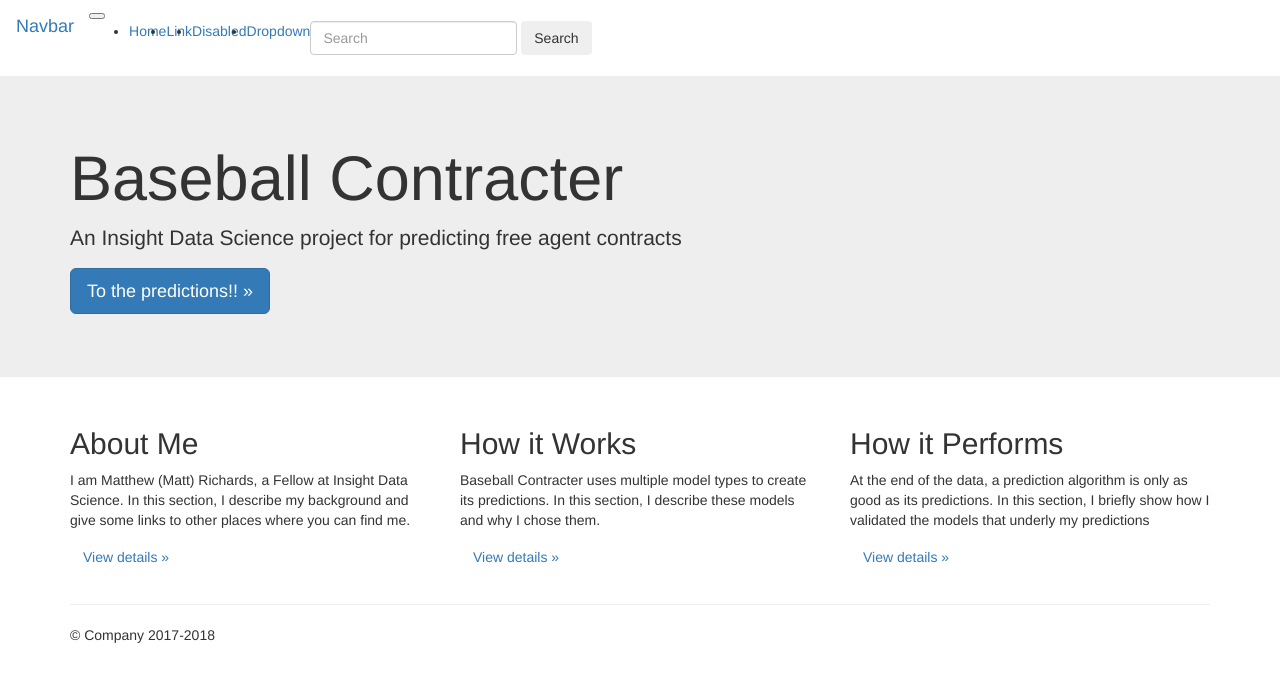
After one commit to marichards/MLB_FA_Predictor, a Flask app: page /jumbo in a window 1280 px wide. The commit adds this page. Shown: the top 682 px of the page. Run offline with Flask 2, Linux system fonts and the light colour scheme; some libraries are stand-ins or nearby versions.

Commit message:
Running app w basic jumbotron

```diff
--- a/mlb_flask_app/templates/input.html
+++ b/mlb_flask_app/templates/input.html
@@ -1,4 +1,3 @@
-
 <!DOCTYPE html>
 <html lang="en">
   <head>
--- /dev/null
+++ b/mlb_flask_app/templates/jumbotron.html
@@ -0,0 +1,104 @@
+<!doctype html>
+<html lang="en">
+  <head>
+    <meta charset="utf-8">
+    <meta name="viewport" content="width=device-width, initial-scale=1, shrink-to-fit=no">
+    <meta name="description" content="">
+    <meta name="author" content="">
+    <link rel="icon" href="../../../../favicon.ico">
+
+    <title>Free Agent Contract Predictor</title>
+
+    <!-- Bootstrap core CSS -->
+    <script src="https://ajax.googleapis.com/ajax/libs/jquery/3.1.0/jquery.min.js"></script>
+    <link rel="stylesheet" href="https://maxcdn.bootstrapcdn.com/bootstrap/3.3.7/css/bootstrap.min.css">
+    <script src="https://maxcdn.bootstrapcdn.com/bootstrap/3.3.7/js/bootstrap.min.js"></script>
+    <!-- Custom styles for this template -->
+    <link href="jumbotron.css" rel="stylesheet">
+  </head>
+
+  <body>
+
+    <nav class="navbar navbar-expand-md navbar-dark fixed-top bg-dark">
+      <a class="navbar-brand" href="#">Navbar</a>
+      <button class="navbar-toggler" type="button" data-toggle="collapse" data-target="#navbarsExampleDefault" aria-controls="navbarsExampleDefault" aria-expanded="false" aria-label="Toggle navigation">
+	<span class="navbar-toggler-icon"></span>
+      </button>
+
+      <div class="collapse navbar-collapse" id="navbarsExampleDefault">
+	<ul class="navbar-nav mr-auto">
+	  <li class="nav-item active">
+	    <a class="nav-link" href="#">Home <span class="sr-only">(current)</span></a>
+	  </li>
+	  <li class="nav-item">
+	    <a class="nav-link" href="#">Link</a>
+	  </li>
+	  <li class="nav-item">
+	    <a class="nav-link disabled" href="#">Disabled</a>
+	  </li>
+	  <li class="nav-item dropdown">
+	    <a class="nav-link dropdown-toggle" href="http://example.com" id="dropdown01" data-toggle="dropdown" aria-haspopup="true" aria-expanded="false">Dropdown</a>
+	    <div class="dropdown-menu" aria-labelledby="dropdown01">
+	      <a class="dropdown-item" href="#">Action</a>
+	      <a class="dropdown-item" href="#">Another action</a>
+	      <a class="dropdown-item" href="#">Something else here</a>
+	    </div>
+	  </li>
+	</ul>
+	<form class="form-inline my-2 my-lg-0">
+	  <input class="form-control mr-sm-2" type="text" placeholder="Search" aria-label="Search">
+	  <button class="btn btn-outline-success my-2 my-sm-0" type="submit">Search</button>
+	</form>
+      </div>
+    </nav>
+
+    <main role="main">
+
+      <!-- Main jumbotron for a primary marketing message or call to action -->
+      <div class="jumbotron">
+	<div class="container">
+	  <h1 class="display-3">Baseball Contracter</h1>
+	  <p>An Insight Data Science project for predicting free agent contracts</p>
+	  <p><a class="btn btn-primary btn-lg" href="#" role="button">To the predictions!! &raquo;</a></p>
+	</div>
+      </div>
+
+      <div class="container">
+	<!-- Example row of columns -->
+	<div class="row">
+	  <div class="col-md-4">
+	    <h2>About Me</h2>
+	    <p>I am Matthew (Matt) Richards, a Fellow at Insight Data Science. In this section, I describe my background and give some links to other places where you can find me.</p>
+	    <p><a class="btn btn-secondary" href="#" role="button">View details &raquo;</a></p>
+	  </div>
+	  <div class="col-md-4">
+	    <h2>How it Works</h2>
+	    <p>Baseball Contracter uses multiple model types to create its predictions. In this section, I describe these models and why I chose them.</p>
+	    <p><a class="btn btn-secondary" href="#" role="button">View details &raquo;</a></p>
+	  </div>
+	  <div class="col-md-4">
+	    <h2>How it Performs</h2>
+	    <p>At the end of the data, a prediction algorithm is only as good as its predictions. In this section, I briefly show how I validated the models that underly my predictions</p>
+	    <p><a class="btn btn-secondary" href="#" role="button">View details &raquo;</a></p>
+	  </div>
+	</div>
+
+	<hr>
+
+      </div> <!-- /container -->
+
+    </main>
+
+    <footer class="container">
+      <p>&copy; Company 2017-2018</p>
+    </footer>
+
+        <!-- Bootstrap core JavaScript
+	     ================================================== -->
+	<!-- Placed at the end of the document so the pages load faster -->
+	<script src="https://code.jquery.com/jquery-3.2.1.slim.min.js" integrity="sha384-KJ3o2DKtIkvYIK3UENzmM7KCkRr/rE9/Qpg6aAZGJwFDMVNA/GpGFF93hXpG5KkN" crossorigin="anonymous"></script>
+	<script>window.jQuery || document.write('<script src="../../../../assets/js/vendor/jquery-slim.min.js"><\/script>')</script>
+	  <script src="../../../../assets/js/vendor/popper.min.js"></script>
+	  <script src="../../../../dist/js/bootstrap.min.js"></script>
+  </body>
+  </html>
--- a/mlb_flask_app/views.py
+++ b/mlb_flask_app/views.py
@@ -7,8 +7,8 @@ import psycopg2 # Postgres language specifics
 from mlb_flask_app.a_Model import ModelIt # Bring in my user-defined model
 
 # Set postgres username/password, and connection specifics
-username = 'postgres'
-password = 'S@ndw1ches'     # change this
+username = 'matt'
+password = 'trena'     # change this
 host     = 'localhost'
 port     = '5432'            # default port that postgres listens on
 db_name  = 'mlb_fa_db'
@@ -20,8 +20,6 @@ con = psycopg2.connect(database = db_name,
                        user = username,
                        password = password,
                        host = host)
-
-
 
 def index():
     # Use user Miguel on the main and index pages
@@ -105,3 +103,9 @@ def contacts():
     return render_template("index.html",
                            title = 'Contacts',
                            user = {'nickname' : 'Miguel'})
+
+@app.route('/jumbo')
+def home_page():
+    '''Organize the home page with the Jumbotron template'''
+
+    return render_template("jumbotron.html")
--- a/run.py
+++ b/run.py
@@ -1,3 +1,3 @@
 #!/usr/bin/env python
 from mlb_flask_app import app
-app.run(debug = True)
+app.run(host = "0.0.0.0")
```
Also changed, not shown: 3 other files.
